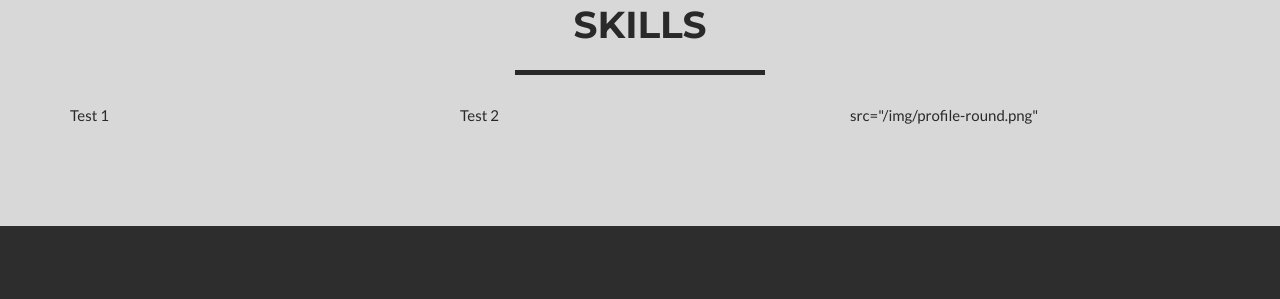
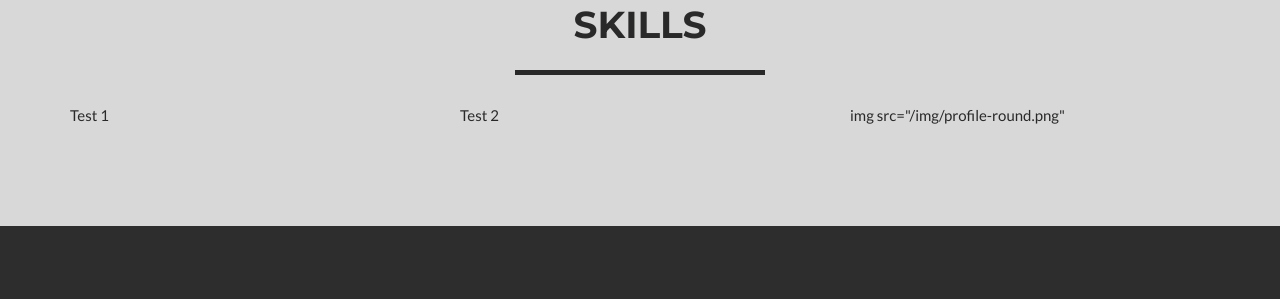
Before and after one commit to brf217/brf217.github.io, a Jekyll site: the page built from _posts/2014-07-18-project-1.markdown, in a window 1280 px wide and 900 px high, scrolled down 2008 px. Shown: the part 327-626 px from the top of the window. Built offline with Jekyll 4.4.1, drawn with Linux system fonts in a browser that asks for light colours.

Commit message:
Update skills.html

```diff
--- a/_includes/skills.html
+++ b/_includes/skills.html
@@ -11,6 +11,6 @@
   <div class="row">
       <div class="col-xs-2 col-sm-6 col-md-4">Test 1</div>
       <div class="col-xs-2 col-sm-6 col-md-4">Test 2</div>
-      <div class="col-xs-2 col-sm-6 col-md-4">src="/img/profile-round.png"</div>
+      <div class="col-xs-2 col-sm-6 col-md-4">img src="/img/profile-round.png"</div>
   </div>
 </section>
```
